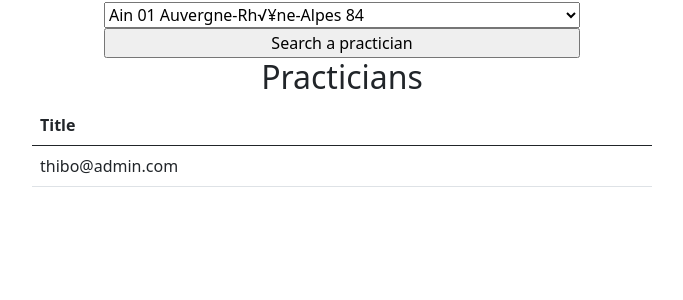
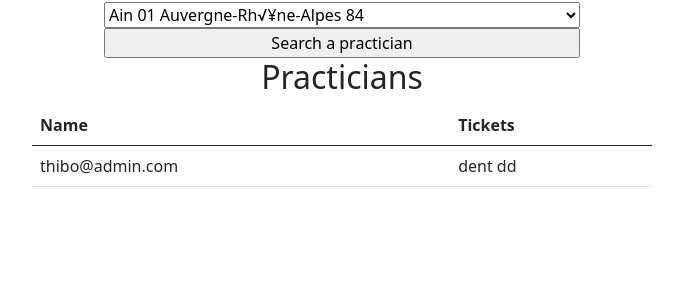
Before and after one commit to Oerups/django, a Django app: template src/doctolib/templates/index.html in a window 1280 px wide. Shown: the part 240-540 px from the top of the page, without its empty margins (298-981 px from the left). Run offline with Django 4.2, Linux system fonts and the light colour scheme; the template is opened without the code that fills it: values that come from a table or form of the project are taken from there, others are empty; data comes from the database, SQL or seed files in the repository; both versions use the stored data as it was after the commit.

Commit message:
tickets of practician

```diff
--- a/src/doctolib/models.py
+++ b/src/doctolib/models.py
@@ -18,7 +18,7 @@ class Appointment(models.Model):
 class Ticket(models.Model):
    user = models.ForeignKey('User', on_delete=models.SET_NULL, null=True)
    title = models.CharField(max_length=255)
-   user = models.ForeignKey('User', on_delete=models.SET_NULL, null=True)
+   user = models.ForeignKey('User', on_delete=models.SET_NULL, null=True, related_name='tickets')
 
    def __str__(self):
        return self.headline
@@ -30,9 +30,6 @@ class User(AbstractUser):
     def __str__(self):
         return self.first_name + " " + self.last_name
 
-    def get_type(self):
-        return self.type
-
 class GeoLocation(models.Model):
     code_departement = models.CharField(max_length=255)
     nom_departement = models.CharField(max_length=255)
--- a/src/doctolib/templates/index.html
+++ b/src/doctolib/templates/index.html
@@ -21,13 +21,19 @@
         <table class="table" style="width: 50%">
             <thead>
             <tr>
-                <th scope="col">Title</th>
+                <th scope="col">Name</th>
+                <th scope="col">Tickets</th>
             </tr>
             </thead>
             <tbody>
             {% for practician in practicians %}
             <tr>
                 <td>{{ practician.email }}</td>
+                <td>
+                {% for ticket in practician.tickets.all %}
+                    {{ ticket.title }}
+                {% endfor %}
+                </td>
             </tr>
             {% endfor %}
             </tbody>
```
Also changed, not shown: src/db.sqlite3.
